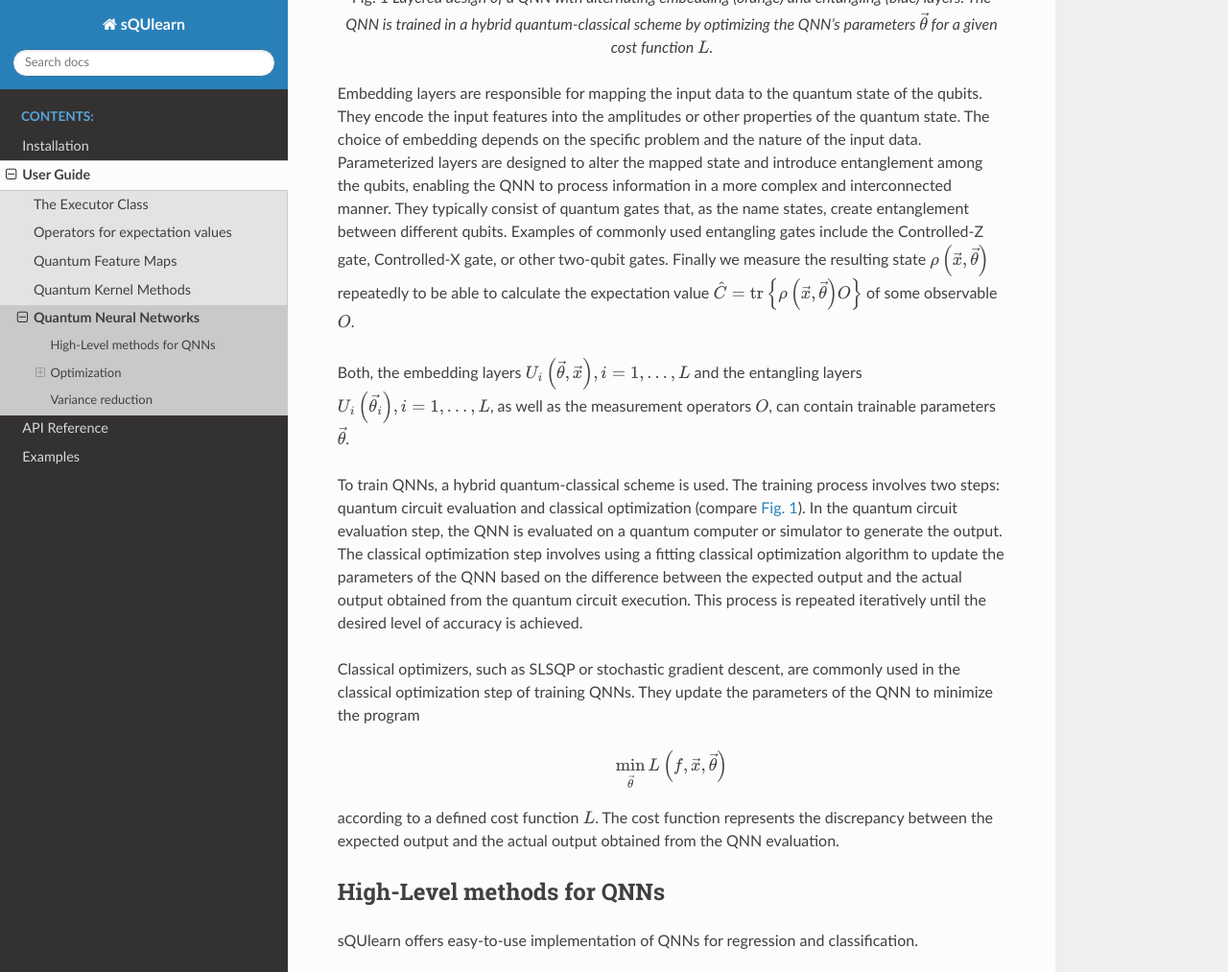
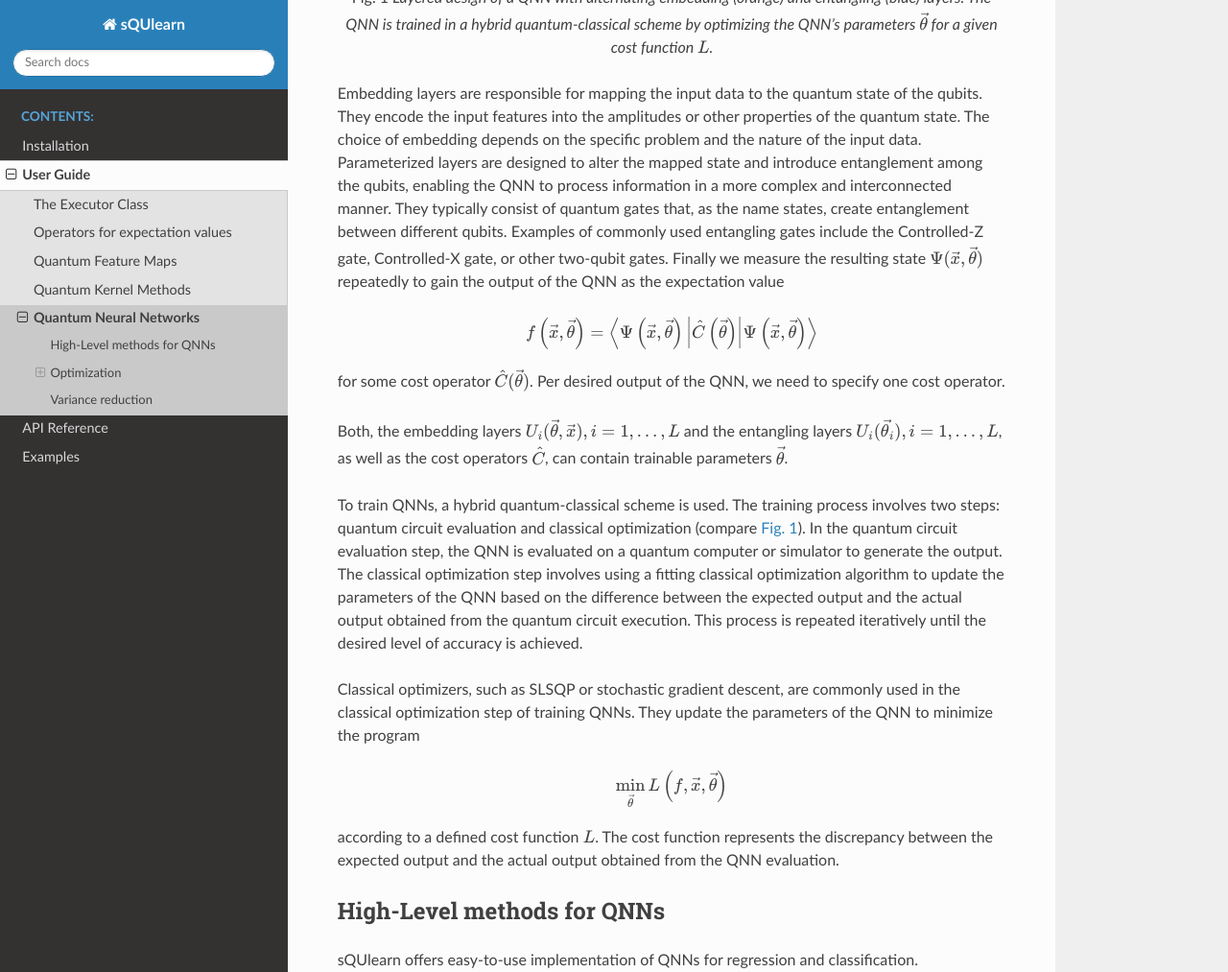
Before and after one commit to sQUlearn/squlearn, a Sphinx documentation site: the page built from docs/user_guide/quantum_neural_networks.rst, in a window 1280 px wide and 1400 px high, scrolled down 531 px, cut to the strip 0-1013 px from the top of the window. Shown: the whole strip at 96% size. Built offline with Sphinx 7.4.7 and the Read the Docs theme 2.0.0, drawn with Linux system fonts in a browser that asks for light colours; pages that are not in the unit, such as notebooks, are missing from menus; some of the changed text lies outside the part shown.

Commit message:
fix some mathematical notation

```diff
--- a/docs/user_guide/quantum_neural_networks.rst
+++ b/docs/user_guide/quantum_neural_networks.rst
@@ -16,9 +16,14 @@ Quantum Neural Networks (QNNs) are a type of machine learning model that combine
 
     Layered design of a QNN with alternating embedding (orange) and entangling (blue) layers. The QNN is trained in a hybrid quantum-classical scheme by optimizing the QNN's parameters :math:`\vec{\theta}` for a given cost function :math:`L`.
 
-Embedding layers are responsible for mapping the input data to the quantum state of the qubits. They encode the input features into the amplitudes or other properties of the quantum state. The choice of embedding depends on the specific problem and the nature of the input data. Parameterized layers are designed to alter the mapped state and introduce entanglement among the qubits, enabling the QNN to process information in a more complex and interconnected manner. They typically consist of quantum gates that, as the name states, create entanglement between different qubits. Examples of commonly used entangling gates include the Controlled-Z gate, Controlled-X gate, or other two-qubit gates. Finally we measure the resulting state :math:`\rho\left(\vec{x}, \vec{\theta}\right)` repeatedly to be able to calculate the expectation value :math:`\hat{C}=\operatorname{tr}\left\{\rho\left(\vec{x}, \vec{\theta}\right)O\right\}` of some observable :math:`O`.
+Embedding layers are responsible for mapping the input data to the quantum state of the qubits. They encode the input features into the amplitudes or other properties of the quantum state. The choice of embedding depends on the specific problem and the nature of the input data. Parameterized layers are designed to alter the mapped state and introduce entanglement among the qubits, enabling the QNN to process information in a more complex and interconnected manner. They typically consist of quantum gates that, as the name states, create entanglement between different qubits. Examples of commonly used entangling gates include the Controlled-Z gate, Controlled-X gate, or other two-qubit gates. Finally we measure the resulting state :math:`\Psi(\vec{x}, \vec{\theta})` repeatedly to gain the output of the QNN as the expectation value
 
-Both, the embedding layers :math:`U_i\left(\vec{\theta}, \vec{x}\right), i=1,\dots,L` and the entangling layers :math:`U_i\left(\vec{\theta_i}\right), i=1,\dots,L`, as well as the measurement operators :math:`O`, can contain trainable parameters :math:`\vec{\theta}`.
+.. math::
+    f\left(\vec{x}, \vec{\theta}\right) = \left\langle\Psi\left(\vec{x}, \vec{\theta}\right)\left\lvert\hat{C}\left(\vec{\theta}\right)\right\rvert\Psi\left(\vec{x}, \vec{\theta}\right)\right\rangle
+
+for some cost operator :math:`\hat{C}(\vec{\theta})`. Per desired output of the QNN, we need to specify one cost operator.
+
+Both, the embedding layers :math:`U_i(\vec{\theta}, \vec{x}), i=1,\dots,L` and the entangling layers :math:`U_i(\vec{\theta_i}), i=1,\dots,L`, as well as the cost operators :math:`\hat{C}`, can contain trainable parameters :math:`\vec{\theta}`.
 
 To train QNNs, a hybrid quantum-classical scheme is used. The training process involves two steps: quantum circuit evaluation and classical optimization (compare :numref:`fig_qnn`). In the quantum circuit evaluation step, the QNN is evaluated on a quantum computer or simulator to generate the output. The classical optimization step involves using a fitting classical optimization algorithm to update the parameters of the QNN based on the difference between the expected output and the actual output obtained from the quantum circuit execution. This process is repeated iteratively until the desired level of accuracy is achieved.
 
@@ -50,7 +55,7 @@ To train a QNN's parameters, sQUlearn offers a lot of possibilities for modifica
 SLSQP
 -----
 
-sQUlearn offers wrapper functions, :class:`SLSQP <squlearn.optimizers.optimizers_wrapper.SLSQP>` and :class:`LBFGSB <squlearn.optimizers.optimizers_wrapper.LBFGSB>`, for scipy's SLSQP and L-BFGS-B implementations as well as the wrapper function :class:`SPSA <squlearn.optimizers.optimizers_wrapper.SPSA>` for Qiskit's SPSA implementation. They can be simply imported and used as demonstrated in the following code block.
+sQUlearn offers wrapper functions, :class:`SLSQP <squlearn.optimizers.optimizers_wrapper.SLSQP>` and :class:`LBFGSB <squlearn.optimizers.optimizers_wrapper.LBFGSB>`, for scipy's SLSQP and L-BFGS-B implementations as well as the wrapper function :class:`SPSA <squlearn.optimizers.optimizers_wrapper.SPSA>` for Qiskit's SPSA implementation. We show how to import and use :class:`SLSQP <squlearn.optimizers.optimizers_wrapper.SLSQP>` in the following code block.
 
 .. code-block:: python
 
@@ -104,7 +109,7 @@ When evaluating a pretrained QNN on Qiskit's :class:`QasmSimulator <qiskit_aer.Q
 
 .. math::
 
-    \sigma_f^2 = \langle\Psi\lvert\hat{C}^2\rvert\Psi\rangle - \langle\Psi\lvert\hat{C}\rvert\Psi\rangle^2 \text{.}
+    \sigma_f^2 = \left\langle\Psi\left\lvert\hat{C}^2\right\rvert\Psi\right\rangle - \left\langle\Psi\left\lvert\hat{C}\right\rvert\Psi\right\rangle^2 \text{.}
 
 :numref:`fig_qnn_output_high_var` shows the output of a :class:`QNNRegressor` fit to a logarithm with :class:`SquaredLoss <squlearn.qnn.loss.SquaredLoss>` evaluated on Qiskit's :class:`QasmSimulator <qiskit_aer.QasmSimulator>`. The model is subject to high variance.
 
```
Also changed, not shown: other parts of docs/user_guide/quantum_neural_networks.rst (+3 -3 lines).
